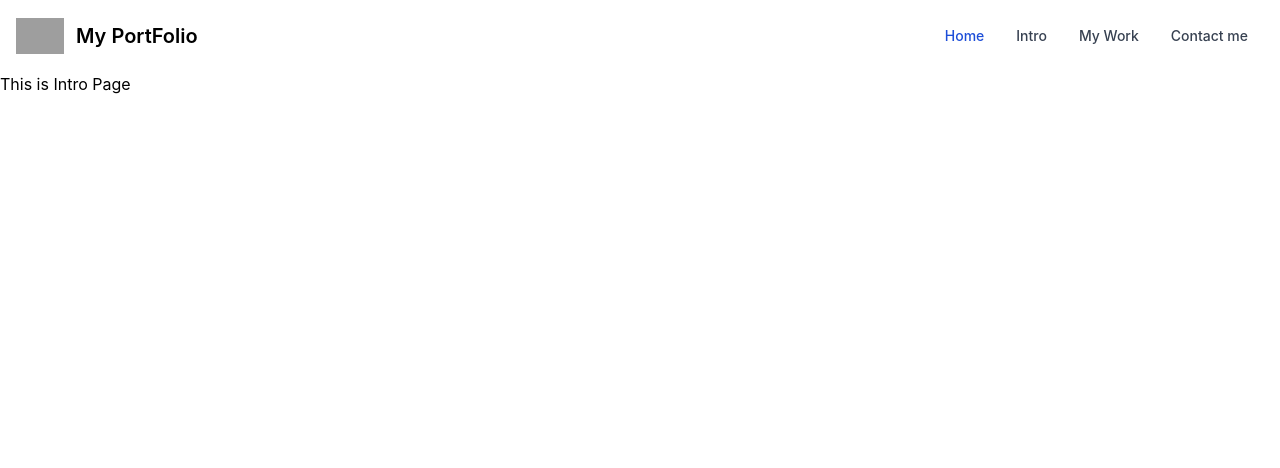
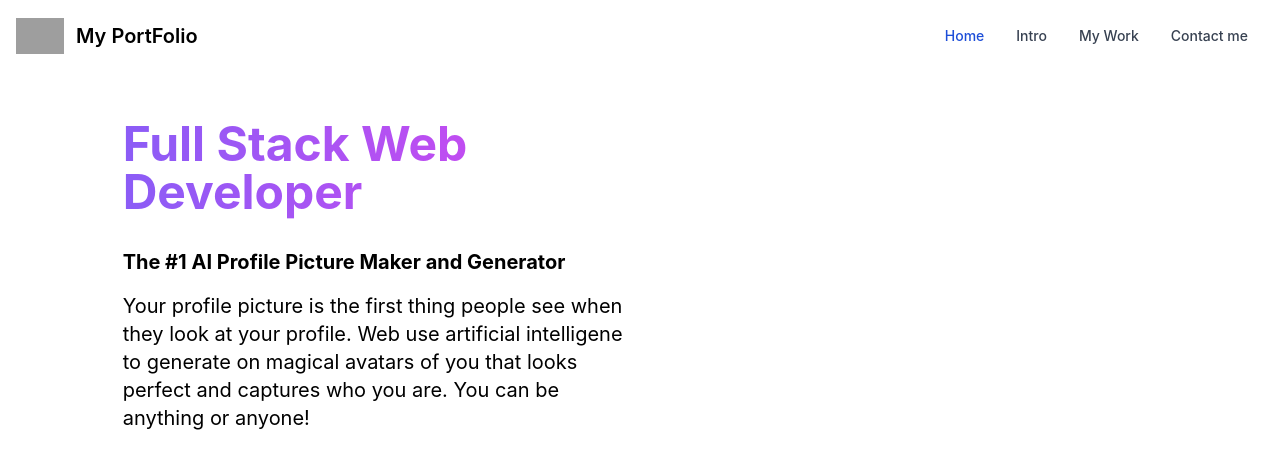
Before and after one commit to asherdynamics/elitesuper_portfolio, a Next.js app: page /portfolio/intro in a window 1280 px wide. Shown: the top 468 px of the page. Built offline with nearby package versions, Linux system fonts and the light colour scheme; grey boxes are pictures that could not be loaded.

Commit message:
intro and background change!

```diff
--- a/pages/index.tsx
+++ b/pages/index.tsx
@@ -17,10 +17,10 @@ export default function Home() {
 
       <main className={styles.main}>
         <h1 className={styles.title}>
-          Welcome to <span className='text-green-500'>My Portfolio</span>
+          Welcome to <span className='font-extrabold text-transparent bg-clip-text bg-gradient-to-br from-pink-400 to-sky-600'>My Portfolio</span>
         </h1>
         <div className='w-full mt-2'>
-          <h1 className="text-5xl text-center font-bold">Hi! 👋 I am <span className='text-yellow-300'>{name}</span>.</h1>
+          <h1 className="text-5xl text-center font-bold">Hi! 👋 I am <span className='font-extrabold text-transparent bg-clip-text bg-gradient-to-br from-pink-400 to-sky-600'>{name}</span>.</h1>
           <h1 className="text-2xl text-center font-bold mt-1">{shortBio}</h1>
         </div>
         <div className='w-full mt-2 inline-block md:flex justify-center text-center font-semibold'>
--- a/pages/portfolio/intro.tsx
+++ b/pages/portfolio/intro.tsx
@@ -4,7 +4,21 @@ import type { NextPageWithLayout } from '../_app'
 
 const Intro:NextPageWithLayout = () => {
     return(<>
-    This is Intro Page
+    <div className="w-full">
+      <div className="w-5/6 mx-auto mt-8">
+        <div className="sm:w-full md:w-1/2 p-4">
+          <p className="text-3xl sm:text-3xl md:text-4xl lg:text-5xl font-bold pb-8 text-transparent bg-clip-text bg-gradient-to-r from-violet-500 to-fuchsia-500">Full Stack Web Developer</p>
+          <p className="text-xl font-bold pb-4">
+            The #1 AI Profile Picture Maker and Generator
+          </p>
+          <p className="text-xl pb-4">
+            Your profile picture is the first thing people see when they look at your profile. Web use artificial intelligene to generate on magical avatars of you that looks perfect and captures who you are. You can be anything or anyone!
+          </p>
+        </div>
+        <div className="sm:w-full md:w-1/2">
+        </div>
+      </div>
+    </div>
     </>)
 }
 Intro.getLayout = function getLayout(page: ReactElement) {
--- a/styles/globals.css
+++ b/styles/globals.css
@@ -34,6 +34,6 @@ a {
   }
   body {
     color: white;
-    background: black;
+    background: #111111;
   }
 }
```
